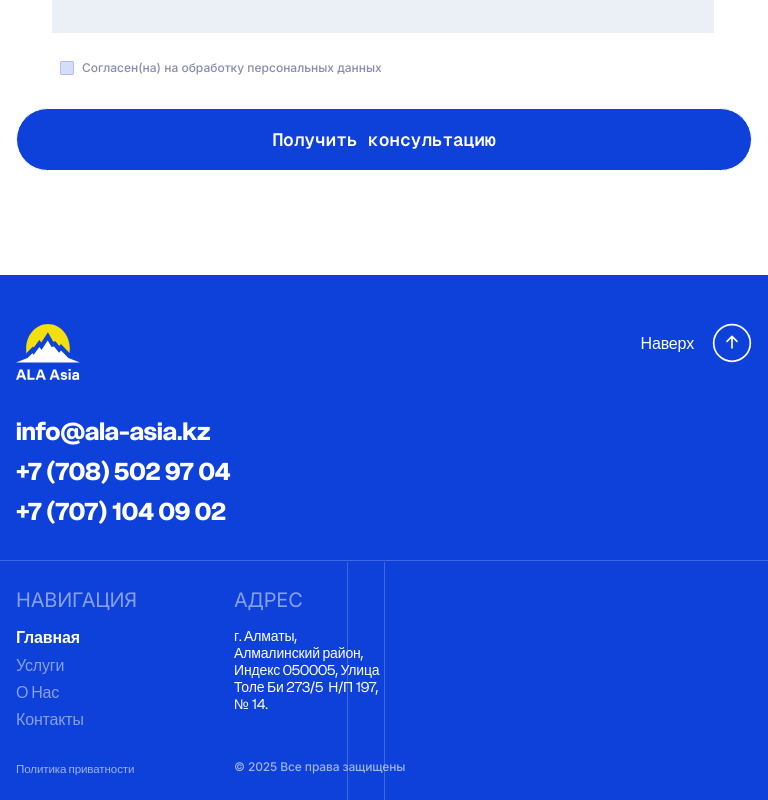
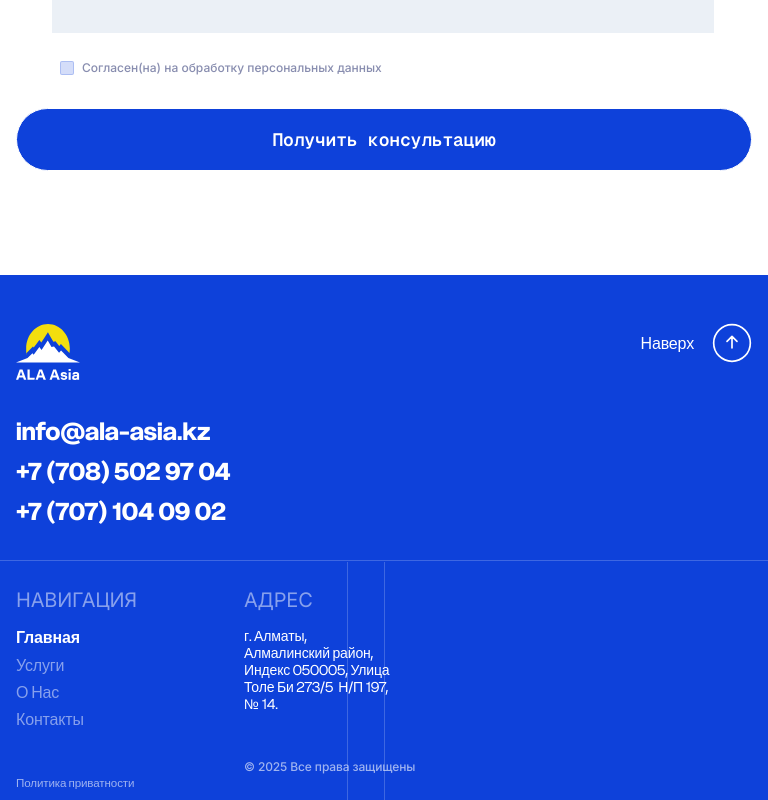
Before and after one commit to AliaTulchii/ala-asia, a React (Vite) app: page / in a window 768 px wide. Shown: the part 8420-9220 px from the top of the page. Built offline with nearby package versions, Linux system fonts and the light colour scheme; a web font is replaced by a local one.

Commit message:
fixed errors

```diff
--- a/src/components/Footer/footer.scss
+++ b/src/components/Footer/footer.scss
@@ -172,7 +172,7 @@ transition: all 0.3s ease-in-out;
   }
 
   @media screen and (min-width: 425px) and (max-width: 968px){
-    gap: 96px;
+    gap: 106px;
   }
 }
 
@@ -258,7 +258,7 @@ text-transform: capitalize;
   text-transform: none;
 
   @media screen and (max-width:968px){
-    margin-top: 34px;
+    margin-top: 48px;
 font-size: 11.6px;
 line-height: 120%;
 letter-spacing: -0.01em;
--- a/src/sections/About/Deliver/deliver.scss
+++ b/src/sections/About/Deliver/deliver.scss
@@ -355,7 +355,8 @@ transition: all 0.3s ease-in-out;
 
 @media screen and (max-width: 968px ) {
   width: 100%;
-  padding: 8px 112px;
+  // padding: 8px 112px;
+  // font-size: 14px;
   text-align: center;
 }
   }
```
Also changed, not shown: public/assets/images/home/contact/greeting.webp.
